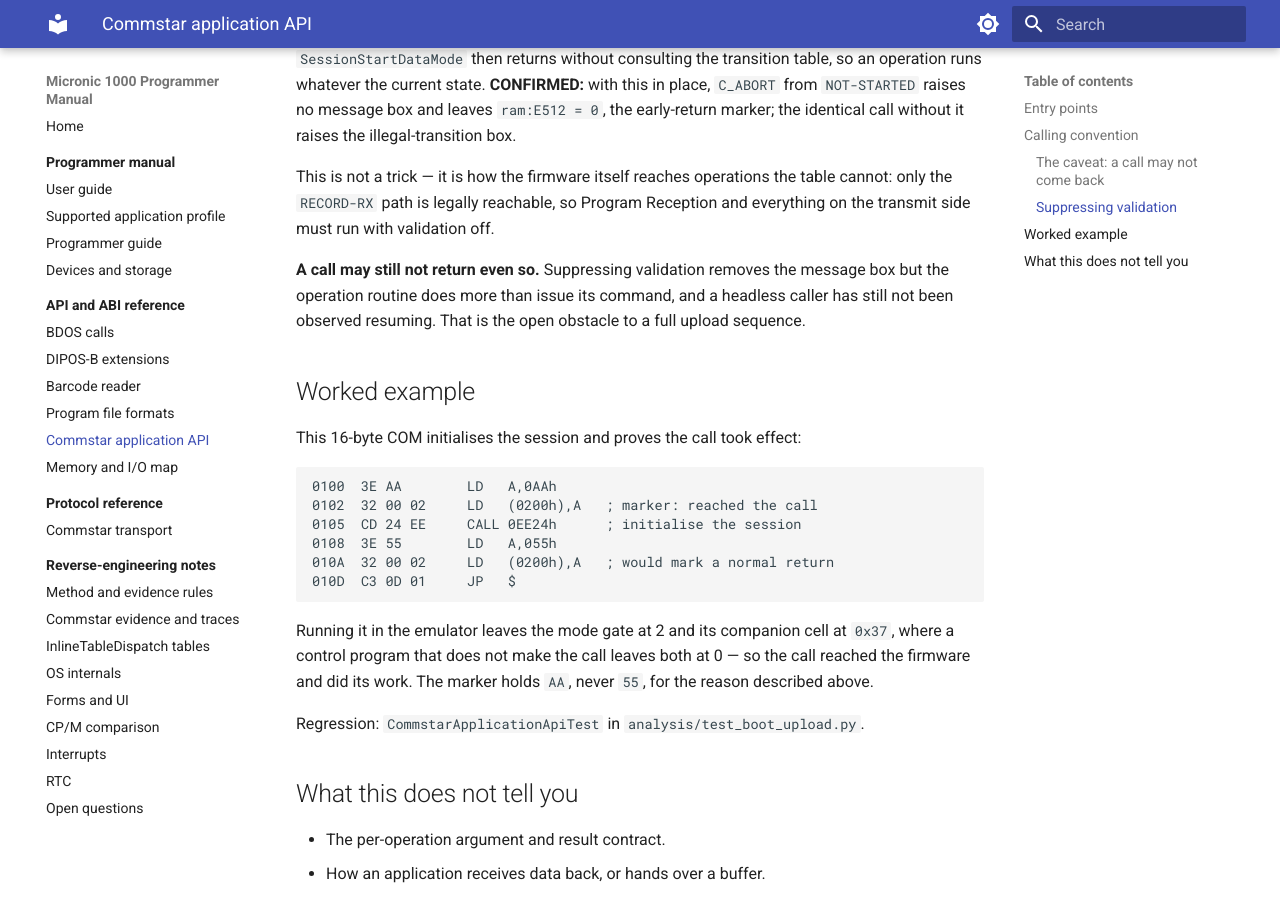
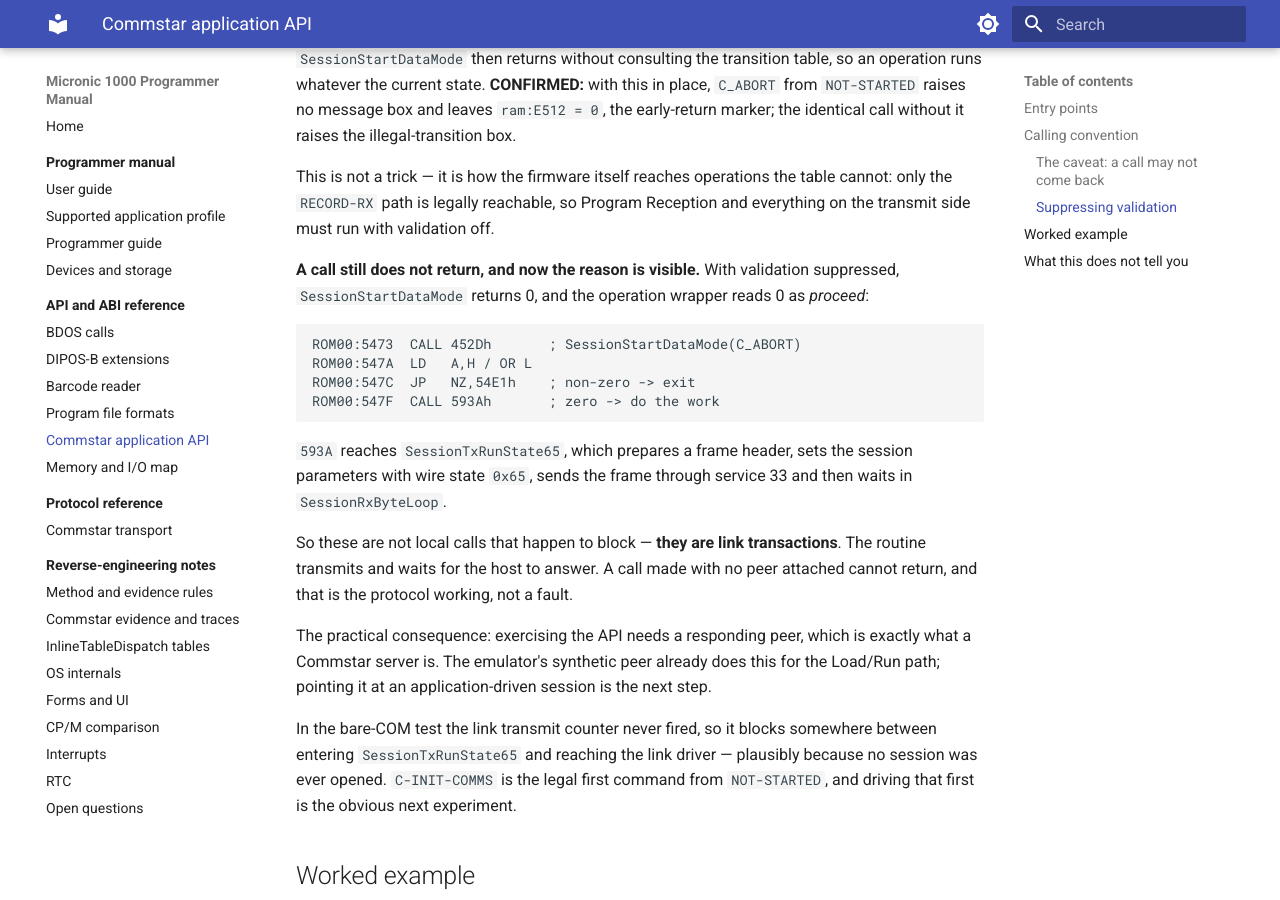
Before and after one commit to philpem/micronic1000, an MkDocs documentation site: the page built from doc/reference/commstar-api.md, in a window 1280 px wide and 900 px high, scrolled down 2923 px. Built offline with MkDocs 1.6.1 and Material for MkDocs 9.7.7, drawn with Linux system fonts in a browser that asks for light colours.

Commit message:
Identify what a Commstar operation waits on: the peer
The last open item on the application API. Suppressing validation removes
the message box but a call still does not return, and the reason turns out
to be the protocol rather than any obstacle.

With the gate set, SessionStartDataMode returns 0, and the operation
wrapper reads 0 as "proceed":

  ROM00:5473  CALL 452Dh      ; SessionStartDataMode(C_ABORT)
  ROM00:547A  LD A,H / OR L
  ROM00:547C  JP NZ,54E1h     ; non-zero result exits
  ROM00:547F  CALL 593Ah      ; zero -> do the work

593A is a thin wrapper on SessionTxRunState65 (ROM00:5BA6), which prepares
a frame header, calls SessionSetParams(0x65, 6, 6, 0, 0), sends the frame
through SessionTxSendFrame33 and then waits in SessionRxByteLoop.

So the API operations are LINK TRANSACTIONS, not local calls that happen to
block. A call made with no host attached cannot return -- the firmware is
waiting for the other end. That is the protocol working correctly, and it
reframes the earlier "does not return" observations: they were never a
calling-convention problem, they were a missing peer.

The practical consequence is that exercising this API needs a responding
peer, which is exactly what a Commstar server is. The harness already has a
synthetic peer for the Load/Run path; pointing it at an application-driven
session is the next step.

Also records a seventh session wire-state value, 0x65, passed to
SessionSetParams and SessionTxSendFrame33 on the C_ABORT path. This is the
first direct evidence that the 44/45/60/61/64 family are the parameter an
operation transmits, rather than merely internal labels.

Left open honestly: in the bare-COM test the LinkBlockTx (ROM00:3277) hit
counter never fired, so execution blocks between entering
SessionTxRunState65 and reaching the link driver -- plausibly because no
session was opened first. C-INIT-COMMS (ram:EE20) is the legal first
command from NOT-STARTED and takes a mode byte on the stack; driving that
first, with the synthetic peer attached, is the next experiment.

Co-Authored-By: Claude Opus 5 (1M context) <noreply@anthropic.com>
Claude-Session: https://claude.ai/code/session_01QBz9pn8cwR4hKVMeDTvs7x

````diff
--- a/doc/reference/commstar-api.md
+++ b/doc/reference/commstar-api.md
@@ -123,10 +123,36 @@ This is not a trick — it is how the firmware itself reaches operations the
 table cannot: only the `RECORD-RX` path is legally reachable, so Program
 Reception and everything on the transmit side must run with validation off.
 
-**A call may still not return even so.** Suppressing validation removes the
-message box but the operation routine does more than issue its command, and a
-headless caller has still not been observed resuming. That is the open
-obstacle to a full upload sequence.
+**A call still does not return, and now the reason is visible.** With
+validation suppressed, `SessionStartDataMode` returns 0, and the operation
+wrapper reads 0 as *proceed*:
+
+```text
+ROM00:5473  CALL 452Dh       ; SessionStartDataMode(C_ABORT)
+ROM00:547A  LD   A,H / OR L
+ROM00:547C  JP   NZ,54E1h    ; non-zero -> exit
+ROM00:547F  CALL 593Ah       ; zero -> do the work
+```
+
+`593A` reaches `SessionTxRunState65`, which prepares a frame header, sets the
+session parameters with wire state `0x65`, sends the frame through service 33
+and then waits in `SessionRxByteLoop`.
+
+So these are not local calls that happen to block — **they are link
+transactions**. The routine transmits and waits for the host to answer. A
+call made with no peer attached cannot return, and that is the protocol
+working, not a fault.
+
+The practical consequence: exercising the API needs a responding peer, which
+is exactly what a Commstar server is. The emulator's synthetic peer already
+does this for the Load/Run path; pointing it at an application-driven session
+is the next step.
+
+In the bare-COM test the link transmit counter never fired, so it blocks
+somewhere between entering `SessionTxRunState65` and reaching the link
+driver — plausibly because no session was ever opened. `C-INIT-COMMS` is the
+legal first command from `NOT-STARTED`, and driving that first is the
+obvious next experiment.
 
 ## Worked example
 
````
Also changed, not shown: doc/protocol/commstar.md (+5 -1 lines), doc/research/TASKS.md (+23 -0 lines).
